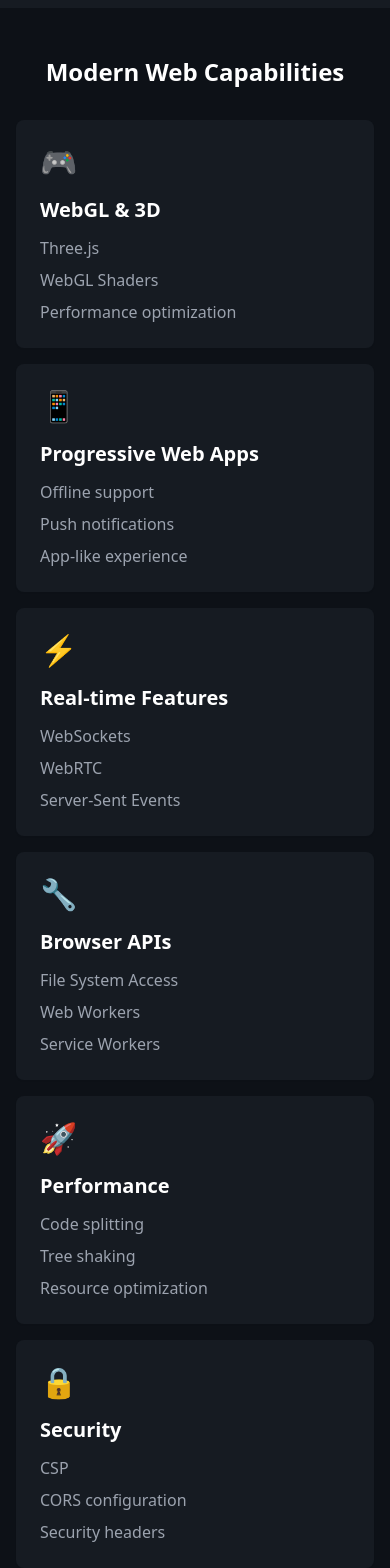
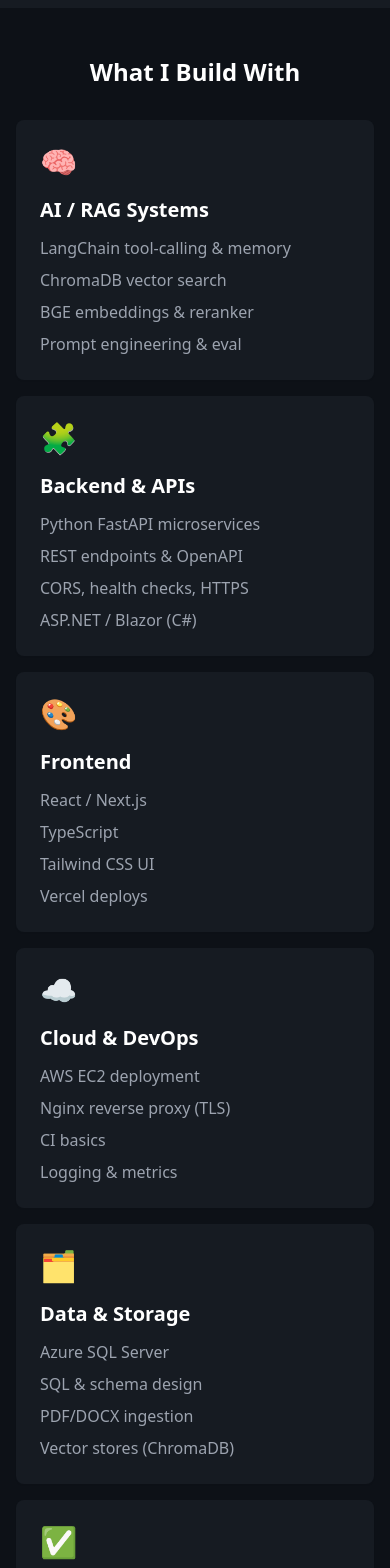
Before and after one commit to Yi-ChiChiu0520/Ethan-Chiu-Portfolio-Website, a Next.js app: page / in a window 390 px wide. Shown: the part 3620-5188 px from the top of the page. Built offline with nearby package versions, Linux system fonts and the light colour scheme.

Commit message:
Update: Skills Section

```diff
--- a/app/components/WebCapabilitiesSection.tsx
+++ b/app/components/WebCapabilitiesSection.tsx
@@ -1,43 +1,97 @@
 import React from 'react';
 
 export const WebCapabilitiesSection = () => {
+  const categories = [
+    {
+      title: 'AI / RAG Systems',
+      icon: '🧠',
+      features: [
+        'LangChain tool-calling & memory',
+        'ChromaDB vector search',
+        'BGE embeddings & reranker',
+        'Prompt engineering & eval'
+      ],
+    },
+    {
+      title: 'Backend & APIs',
+      icon: '🧩',
+      features: [
+        'Python FastAPI microservices',
+        'REST endpoints & OpenAPI',
+        'CORS, health checks, HTTPS',
+        'ASP.NET / Blazor (C#)'
+      ],
+    },
+    {
+      title: 'Frontend',
+      icon: '🎨',
+      features: [
+        'React / Next.js',
+        'TypeScript',
+        'Tailwind CSS UI',
+        'Vercel deploys'
+      ],
+    },
+    {
+      title: 'Cloud & DevOps',
+      icon: '☁️',
+      features: [
+        'AWS EC2 deployment',
+        'Nginx reverse proxy (TLS)',
+        'CI basics',
+        'Logging & metrics'
+      ],
+    },
+    {
+      title: 'Data & Storage',
+      icon: '🗂️',
+      features: [
+        'Azure SQL Server',
+        'SQL & schema design',
+        'PDF/DOCX ingestion',
+        'Vector stores (ChromaDB)'
+      ],
+    },
+    {
+      title: 'Testing & Quality',
+      icon: '✅',
+      features: [
+        'Jest integration tests',
+        'Cucumber E2E',
+        'Coverage targets (100%)',
+        'Benchmarking latency/accuracy'
+      ],
+    },
+    {
+      title: 'AR / VR',
+      icon: '🕶️',
+      features: [
+        'Unity + ARKit',
+        'Gesture & multi-object UX',
+        'Apple Vision Pro',
+        'Input latency profiling'
+      ],
+    },
+    {
+      title: 'Collaboration',
+      icon: '🏃',
+      features: [
+        'Git / GitHub Projects',
+        'Scrum (biweekly sprints)',
+        'Backlog & retros',
+        'Docs & runbooks'
+      ],
+    },
+  ];
+
   return (
     <section className="py-12 sm:py-20 px-4 bg-gray-100 dark:bg-transparent">
       <div className="max-w-6xl mx-auto">
-				<h2 className="text-2xl sm:text-3xl font-bold mb-8 sm:mb-12 text-center text-gray-900 dark:text-white">Modern Web Capabilities</h2>
+        <h2 className="text-2xl sm:text-3xl font-bold mb-8 sm:mb-12 text-center text-gray-900 dark:text-white">
+          What I Build With
+        </h2>
         <div className="grid grid-cols-1 sm:grid-cols-2 lg:grid-cols-3 gap-4 sm:gap-6">
-					{[
-						{
-							title: 'WebGL & 3D',
-							icon: '🎮',
-							features: ['Three.js', 'WebGL Shaders', 'Performance optimization'],
-						},
-						{
-							title: 'Progressive Web Apps',
-							icon: '📱',
-							features: ['Offline support', 'Push notifications', 'App-like experience'],
-						},
-						{
-							title: 'Real-time Features',
-							icon: '⚡',
-							features: ['WebSockets', 'WebRTC', 'Server-Sent Events'],
-						},
-						{
-							title: 'Browser APIs',
-							icon: '🔧',
-							features: ['File System Access', 'Web Workers', 'Service Workers'],
-						},
-						{
-							title: 'Performance',
-							icon: '🚀',
-							features: ['Code splitting', 'Tree shaking', 'Resource optimization'],
-						},
-						{
-							title: 'Security',
-							icon: '🔒',
-							features: ['CSP', 'CORS configuration', 'Security headers'],
-						},
-					].map((category) => (
+          {categories.map((category) => (
             <div
               key={category.title}
               className="group bg-white dark:bg-[#161B22] p-6 rounded-lg hover:bg-gray-100 dark:hover:bg-[#21262D] transition-all shadow-sm hover:shadow-md"
@@ -46,7 +100,10 @@
               <h3 className="text-xl font-bold mb-3 text-gray-900 dark:text-white">{category.title}</h3>
               <ul className="space-y-2">
                 {category.features.map((feature) => (
-									<li key={feature} className="text-gray-600 dark:text-gray-400 group-hover:text-gray-700 dark:group-hover:text-gray-300 transition-colors">
+                  <li
+                    key={feature}
+                    className="text-gray-600 dark:text-gray-400 group-hover:text-gray-700 dark:group-hover:text-gray-300 transition-colors"
+                  >
                     {feature}
                   </li>
                 ))}
```
Lines whose indentation alone changed are shown as unchanged.
